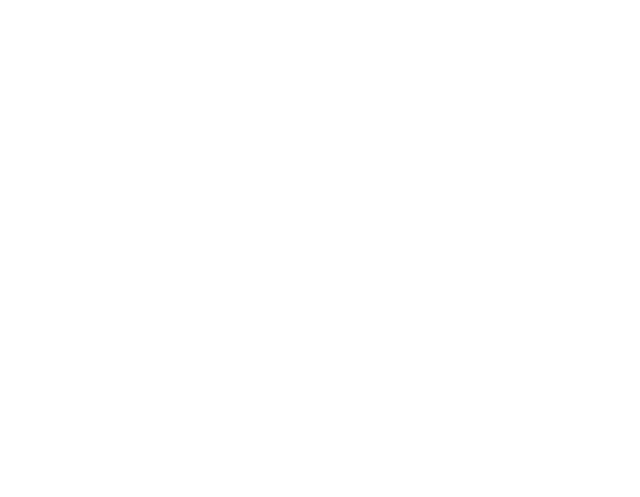
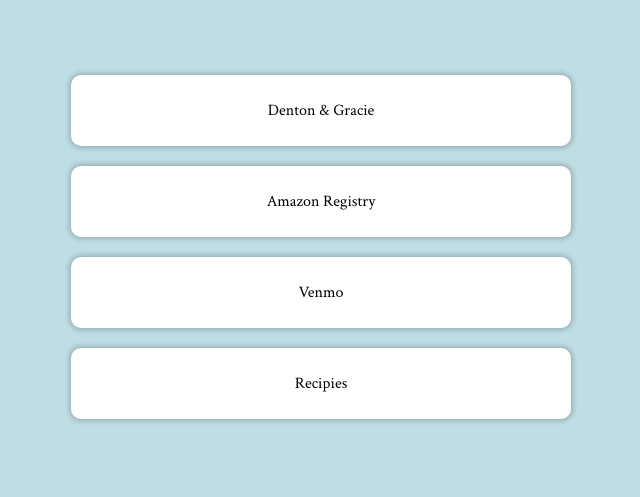
Before and after one commit to dentonflake/us, a plain HTML site: page index.html in a window 1280 px wide. Shown: the whole page, without its empty margins (319-959 px from the left). Drawn offline with Linux system fonts and the light colour scheme.

Commit message:
added links

```diff
--- a/index.html
+++ b/index.html
@@ -8,11 +8,38 @@
     <title>Denton & Gracie Flake 💍</title>
 
     <link rel="stylesheet" href="style.css">
+
+    <link rel="preconnect" href="https://fonts.googleapis.com">
+    <link rel="preconnect" href="https://fonts.gstatic.com" crossorigin>
+    <link
+        href="https://fonts.googleapis.com/css2?family=Crimson+Text:ital,wght@0,400;0,600;0,700;1,400;1,600;1,700&family=Montserrat:ital,wght@0,100..900;1,100..900&family=Permanent+Marker&display=swap"
+        rel="stylesheet">
 </head>
 
 <body>
+    <main>
+        <div class="grid-container" id="page">
+            <div class="grid-item" id="banner">Denton & Gracie</div>
 
-    <script src="script.js"></script>
+            <a target="_blank" href="https://www.amazon.com/wedding/share/Gracie_Denton_Flake">
+                <div class="grid-item" id="registry">
+                    <p>Amazon Registry</p>
+                </div>
+            </a>
+
+            <a target="_blank" href="https://venmo.com/u/Gracie-Thompson-03">
+                <div class="grid-item" id="venmo">
+                    <p>Venmo</p>
+                </div>
+            </a>
+
+            <a target="_blank" href="https://forms.gle/Wo53Lb2eSuFAJAXa9">
+                <div class="grid-item" id="recipies">
+                    <p>Recipies</p>
+                </div>
+            </a>
+        </div>
+    </main>
 </body>
 
 </html>
--- a/script.js
+++ b/script.js
@@ -0,0 +1,7 @@
+let colors = {
+    'green': '#5b6c5d',
+    'navy blue': '#161b33',
+    'pink': '#ba9593',
+    'lightblue': '#bfdde4',
+    'blue': '#698996'
+}
--- a/style.css
+++ b/style.css
@@ -0,0 +1,72 @@
+* {
+    margin: 0;
+    padding: 0;
+    box-sizing: border-box;
+
+    font-family: "Crimson Text", serif;
+    font-weight: 400;
+    font-style: normal;
+}
+
+.grid-container {
+    display: grid;
+    gap: 20px;
+}
+
+.grid-item {
+    background-color: white;
+    border-radius: 10px;
+    box-shadow: 0 0 5px 2px rgba(0, 0, 0, 0.2);
+
+    padding: 25px;
+
+    display: flex;
+    justify-content: center;
+    align-items: center;
+}
+
+.grid-item:hover {
+    background-color: #698996;
+    transition: 0.3s;
+}
+
+body {
+    background-color: #bfdde4;
+}
+
+main {
+    padding: 75px;
+
+    display: flex;
+    justify-content: center;
+    align-items: center;
+}
+
+a {
+    text-decoration: none;
+    color: black;
+}
+
+#page {
+    width: 100%;
+    max-width: 500px;
+
+    grid-template-columns: 1fr;
+}
+
+#banner {}
+
+#details {}
+
+#registry {}
+
+#venmo {}
+
+#recipies {}
+
+@media only screen and (max-width: 500px) {
+
+    main {
+        padding: 20px;
+    }
+}
```
Also changed, not shown: 4 other files.
